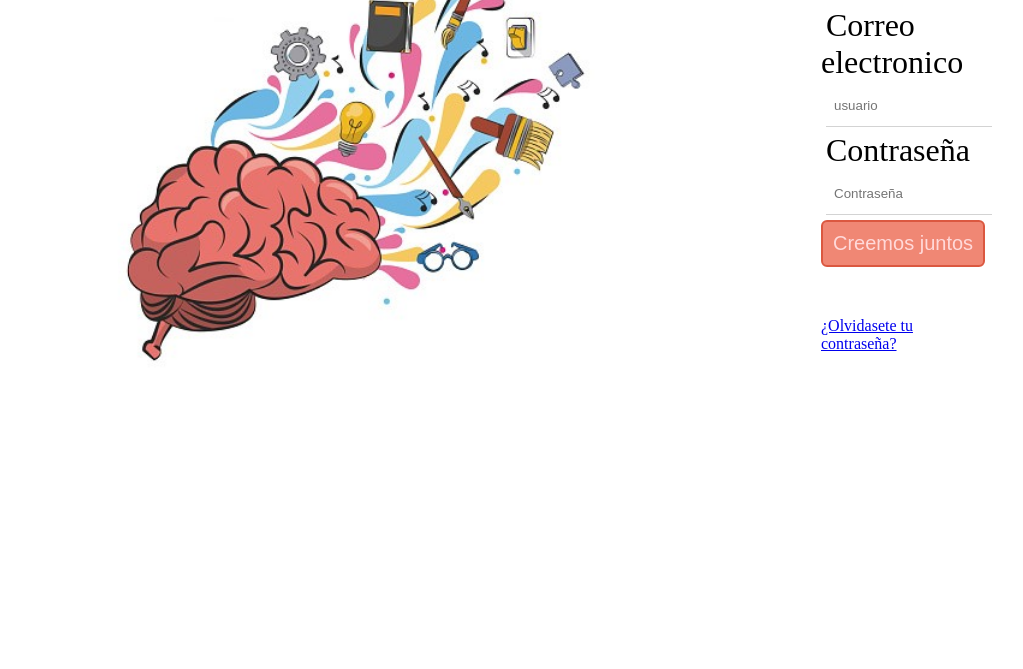
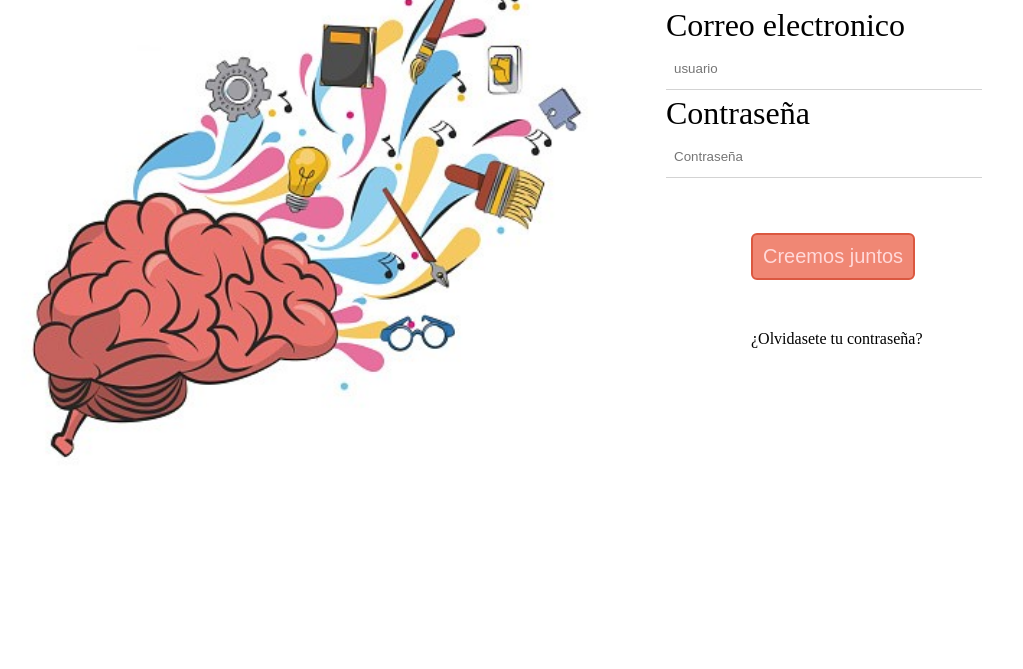
Before and after one commit to cbuitragoh/ProjectHackaton, a website: page FrontEnd/login/login.html in a window 1280 px wide. Shown: the part 131-800 px from the top of the page, without its empty margins (209-1232 px from the left). Drawn offline with Linux system fonts and the light colour scheme.

Commit message:
Acomode el formulario para que las letras de los labels no esten encima una de la otra. Centre el boton y el hypervinculo de registro y le agregue un hover con cambio de colores y agrandado de texto.

```diff
--- a/FrontEnd/styles.css
+++ b/FrontEnd/styles.css
@@ -2,10 +2,15 @@
 
     right: 0;
     margin-top:50px;
-    width: 150px;
-    height: auto;
-    margin-right:100px;
+    width: 400px;
+    height:auto;
+    margin-right:10px;
     position:absolute ;
+  /*   border: #db5840;
+    border: 2px solid #db5840;
+    padding: 50px 40px 50px 40px;
+    border-radius: 40px; */
+
 }
 /* .group1{
     position:relative;
@@ -17,7 +22,7 @@
 
 .input {
     display: flex;
-    width: 150px;
+    width: 300px;
     height: 40px;
     border-top: 0;
     border-left: 0;
@@ -48,6 +53,7 @@
     color: #f31a1a;
 }
 .input-label{
+    width: 400px;
     font-size: 2em;
     margin: 5px;
 
@@ -65,6 +71,8 @@
     border-radius: 6px;
     border: 2px solid #db5840;
     cursor: pointer;
+    margin-left: 90px;
+    margin-top: 50px;
 
 }
 .button:hover {
@@ -72,14 +80,26 @@
 }
 
 .foot-lnk{
+    margin-left: 90px;
     margin-top: 50px;
+    text-decoration: none;
+
 }
+a:hover{
+    color: #7397fa;
+    font-weight: 200;
+}
+a{
+    text-decoration: none;
+    color: black    ;
+}
+
 .img1{
     display: flex;
     flex-direction: row;
     align-content: center;
-    margin-left: 300px;
-    width: 500px;;
+    margin-left: 200px;
+    width:600px;
     height: auto;
 
 }
```
Also changed, not shown: FrontEnd/login/registro.html (added).
